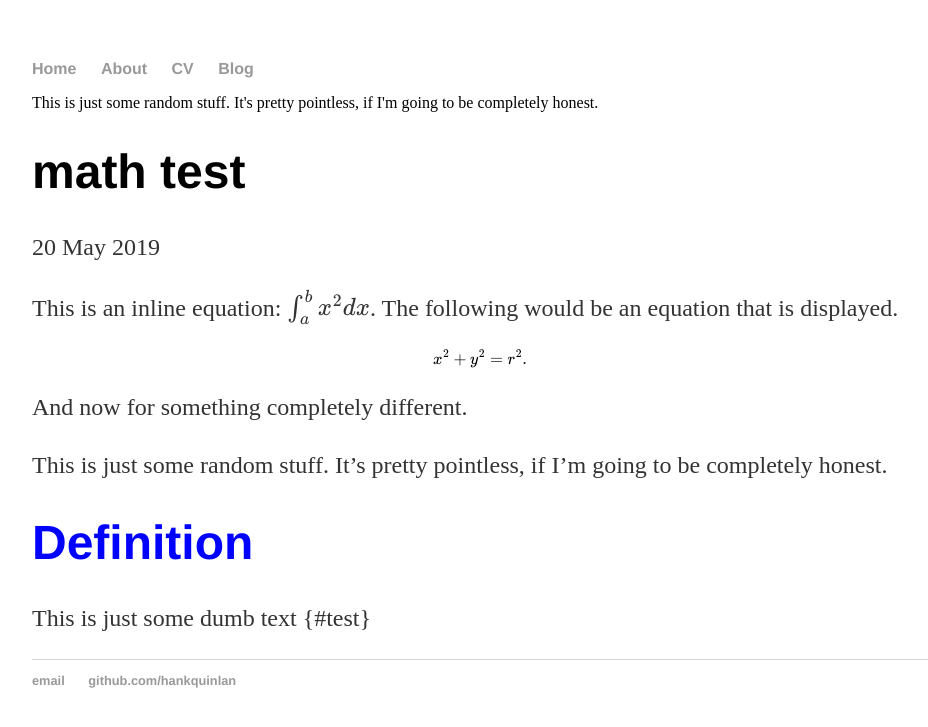
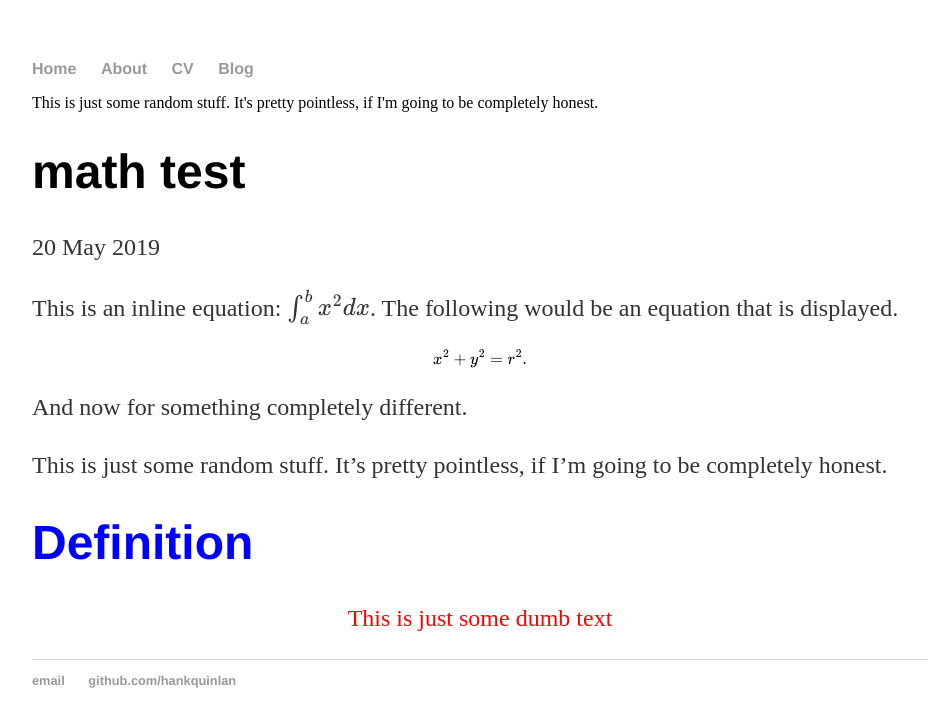
Before and after one commit to fattymattk/hello-world, a Jekyll site: the page built from _posts/2019-05-20-mathtest.md, in a window 1280 px wide. Shown: the top 727 px of the page, without its empty margins (160-1088 px from the left). Built offline with Jekyll 4.4.1, drawn with Linux system fonts in a browser that asks for light colours; formulas are drawn with MathJax 3.

Commit message:
Update 2019-05-20-mathtest.md

```diff
--- a/_posts/2019-05-20-mathtest.md
+++ b/_posts/2019-05-20-mathtest.md
@@ -15,4 +15,5 @@ And now for something completely different.
 
 # Definition {#myHeader}
 
-This is just some dumb text {#test}
+This is just some dumb text
+{: .test}
```
